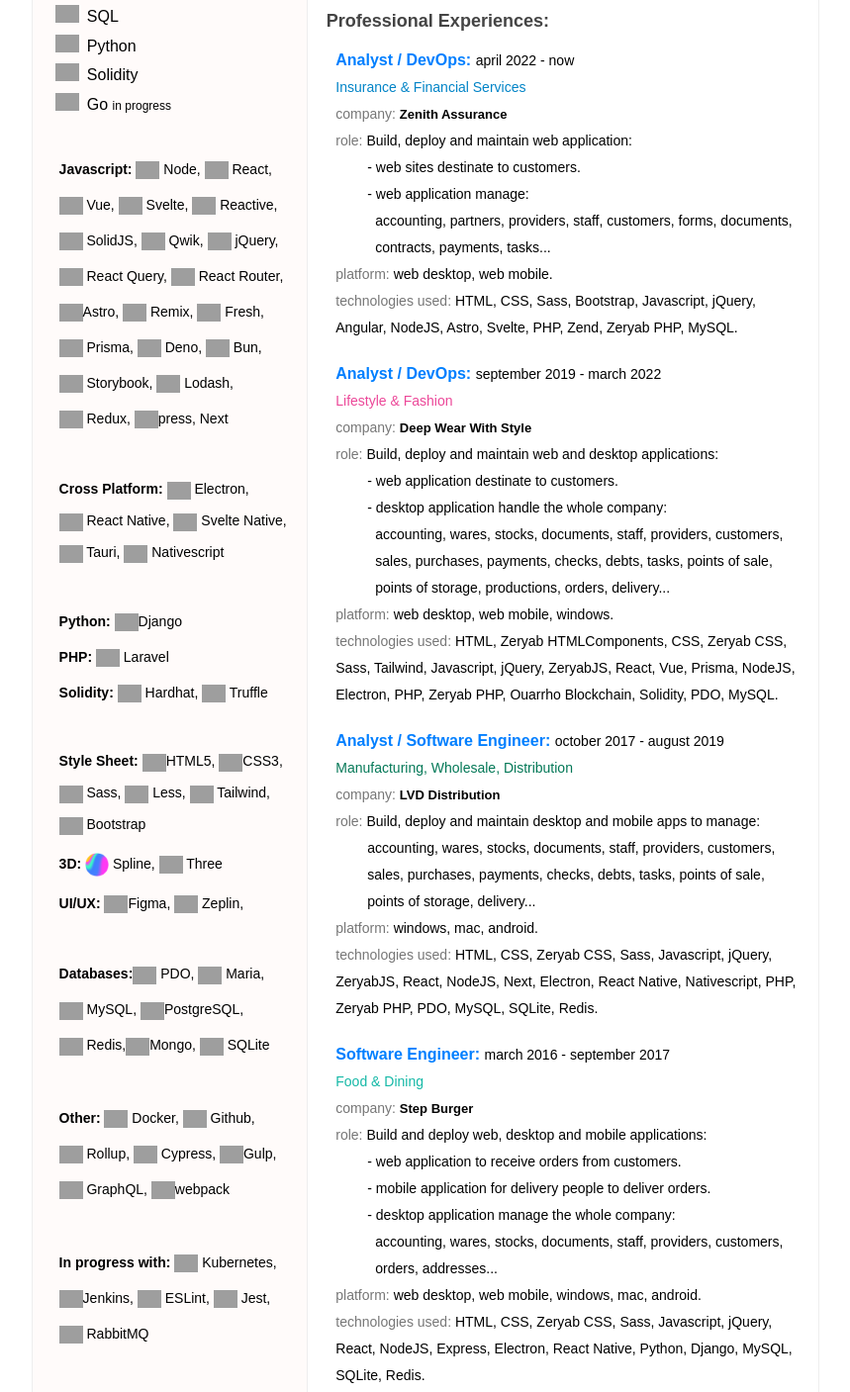
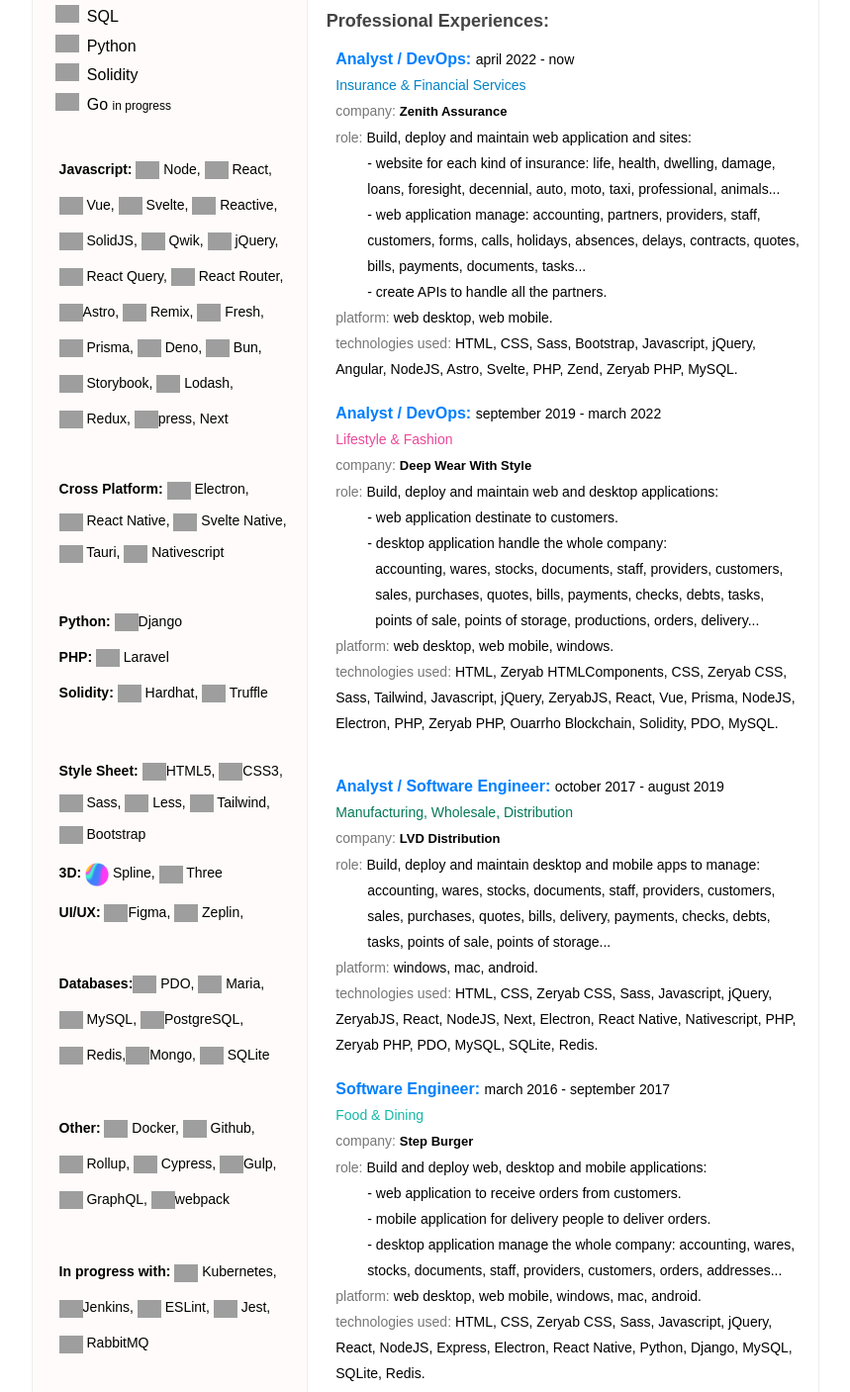
Before and after one commit to ouarrho/CV-Resume, a plain HTML site: page index.html in a window 1280 px wide. Shown: the part 363-1770 px from the top of the page at 99% size, without its empty margins (210-1069 px from the left). Drawn offline with Linux system fonts and the light colour scheme; grey boxes are pictures that could not be loaded.

Commit message:
Update index.html

```diff
--- a/index.html
+++ b/index.html
@@ -25,6 +25,7 @@
 <body>
 
 <div id="print" style="text-align: center;">
+
 
 
 
@@ -362,7 +363,7 @@
     vertical-align: middle;
 "> Truffle</div>
 <div style="
-    margin-top: 1cm;
+    margin-top: 1.25cm;
     line-height: 32px;
 "><span style="
     font-weight: bold;
@@ -603,7 +604,7 @@
     padding-left: .25cm;
     padding-top: .2cm;
     font-size: 16px;
-    line-height: 27px;
+    line-height: 26px;
 ">
 <div style="
     margin-top: .2cm;
@@ -627,16 +628,23 @@
     font-size: 14px;
 "><span style="
     color: #777;
-">role: </span><span>Build, deploy and maintain web application:</span>
-<div style="
-    padding-left: 32px;
-">- web sites destinate to customers.</div>
+">role: </span><span>Build, deploy and maintain web application and sites:</span>
+
 
 <div style="
     padding-left: 32px;
-">- web application manage:</div><div style="
+">- website for each kind of insurance: life, health, dwelling, damage, loans, foresight, decennial, auto, moto, taxi, professional, animals...</div>
+<div style="
     padding-left: 40px;
-">accounting, partners, providers, staff, customers, forms, documents, contracts, payments, tasks...</div>
+"></div>
+
+<div style="
+    padding-left: 32px;
+">- web application manage: accounting, partners, providers, staff, customers, forms, calls, holidays, absences, delays, contracts, quotes, bills, payments, documents, tasks...</div><div style="
+    padding-left: 40px;
+"></div><div style="
+    padding-left: 32px;
+">- create APIs to handle all the partners.</div>
 </div><div style="
     font-size: 14px;
 "><span style="
@@ -653,7 +661,6 @@
 <div style="
     margin-top: .5cm;
 "><div style="
-    margin-top: .2cm;
 "><span style="font-weight: bold;color: #007FFF;">Analyst / DevOps: </span><span style="
     font-size: 14px;
 ">september 2019 - march 2022</span></div>
@@ -681,7 +688,7 @@
     padding-left: 32px;
 ">- desktop application handle the whole company:</div><div style="
     padding-left: 40px;
-">accounting, wares, stocks, documents, staff, providers, customers, sales, purchases, payments, checks, debts, tasks, points of sale, points of storage, productions, orders, delivery...</div>
+">accounting, wares, stocks, documents, staff, providers, customers, sales, purchases, quotes, bills, payments, checks, debts, tasks, points of sale, points of storage, productions, orders, delivery...</div>
 </div><div style="
     font-size: 14px;
 "><span style="
@@ -696,9 +703,8 @@
 </div>
 </div>
 <div style="
-    margin-top: .5cm;
+    margin-top: 1cm;
 "><div style="
-    margin-top: .2cm;
 "><span style="font-weight: bold;color: #007FFF;">Analyst / Software Engineer: </span><span style="
     font-size: 14px;
 ">october 2017 - august 2019</span></div>
@@ -719,7 +725,7 @@
     color: #777;
 ">role: </span><span>Build, deploy and maintain desktop and mobile apps to manage:</span><div style="
     padding-left: 32px;
-"> accounting, wares, stocks, documents, staff, providers, customers, sales, purchases, payments, checks, debts, tasks, points of sale, points of storage, delivery...</div>
+"> accounting, wares, stocks, documents, staff, providers, customers, sales, purchases, quotes, bills, delivery, payments, checks, debts, tasks, points of sale, points of storage...</div>
 </div><div style="
     font-size: 14px;
 "><span style="
@@ -736,7 +742,6 @@
 <div style="
     margin-top: .5cm;
 "><div style="
-    margin-top: .2cm;
 "><span style="font-weight: bold;color: #007FFF;">Software Engineer: </span><span style="
     font-size: 14px;
 ">march 2016 - september 2017</span></div>
@@ -764,9 +769,9 @@
     padding-left: 32px;
 ">- mobile application for delivery people to deliver orders.</div><div style="
     padding-left: 32px;
-">- desktop application manage the whole company:</div><div style="
+">- desktop application manage the whole company: accounting, wares, stocks, documents, staff, providers, customers, orders, addresses...</div><div style="
     padding-left: 40px;
-">accounting, wares, stocks, documents, staff, providers, customers, orders, addresses...</div>
+"></div>
 </div><div style="
     font-size: 14px;
 "><span style="
@@ -784,7 +789,6 @@
 <div style="
     margin-top: .5cm;
 "><div style="
-    margin-top: .2cm;
 "><span style="font-weight: bold;color: #007FFF;">Full Stack Developer: </span><span style="
     font-size: 14px;
 ">may 2015 - february 2016</span></div>
@@ -821,7 +825,6 @@
 </div><div style="
     margin-top: .5cm;
 "><div style="
-    margin-top: .2cm;
 "><span style="font-weight: bold;color: #007FFF;">Web Developer: </span><span style="
     font-size: 14px;
 ">march 2013 - april 2015</span></div>
@@ -868,6 +871,7 @@
 
 
 
+
 </div>
 
 </body>
```
